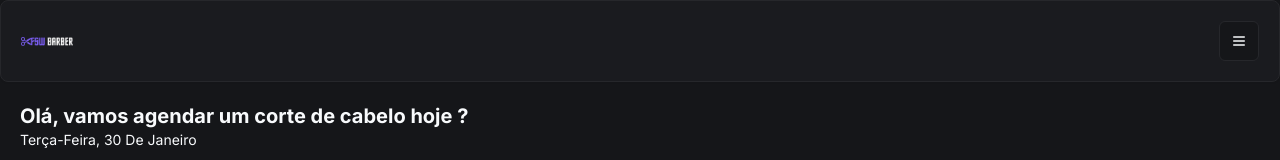
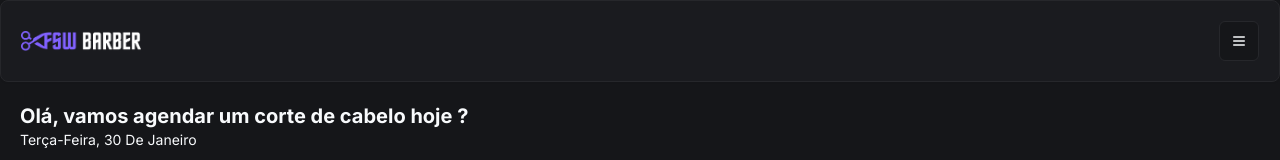
Before and after one commit to Julialauries01/barberWebFullstack, a Next.js app: page / in a window 1280 px wide. Shown: the top 160 px of the page. Built offline with nearby package versions, Linux system fonts and the light colour scheme; no server answers; the database is empty.

Commit message:
ajuste tamanho logo

```diff
--- a/app/components/header.tsx
+++ b/app/components/header.tsx
@@ -25,7 +25,7 @@ const Header = () => {
          <CardContent className="p-5 justify-between items-center flex flex-row">
 
 <Link href="/">
-<Image src="/Logo.png" alt="FSW Barber" width={52} height={52} />
+<Image src="/Logo.png" alt="FSW Barber" width={120} height={120} />
 
 </Link>
         <Sheet>
```
